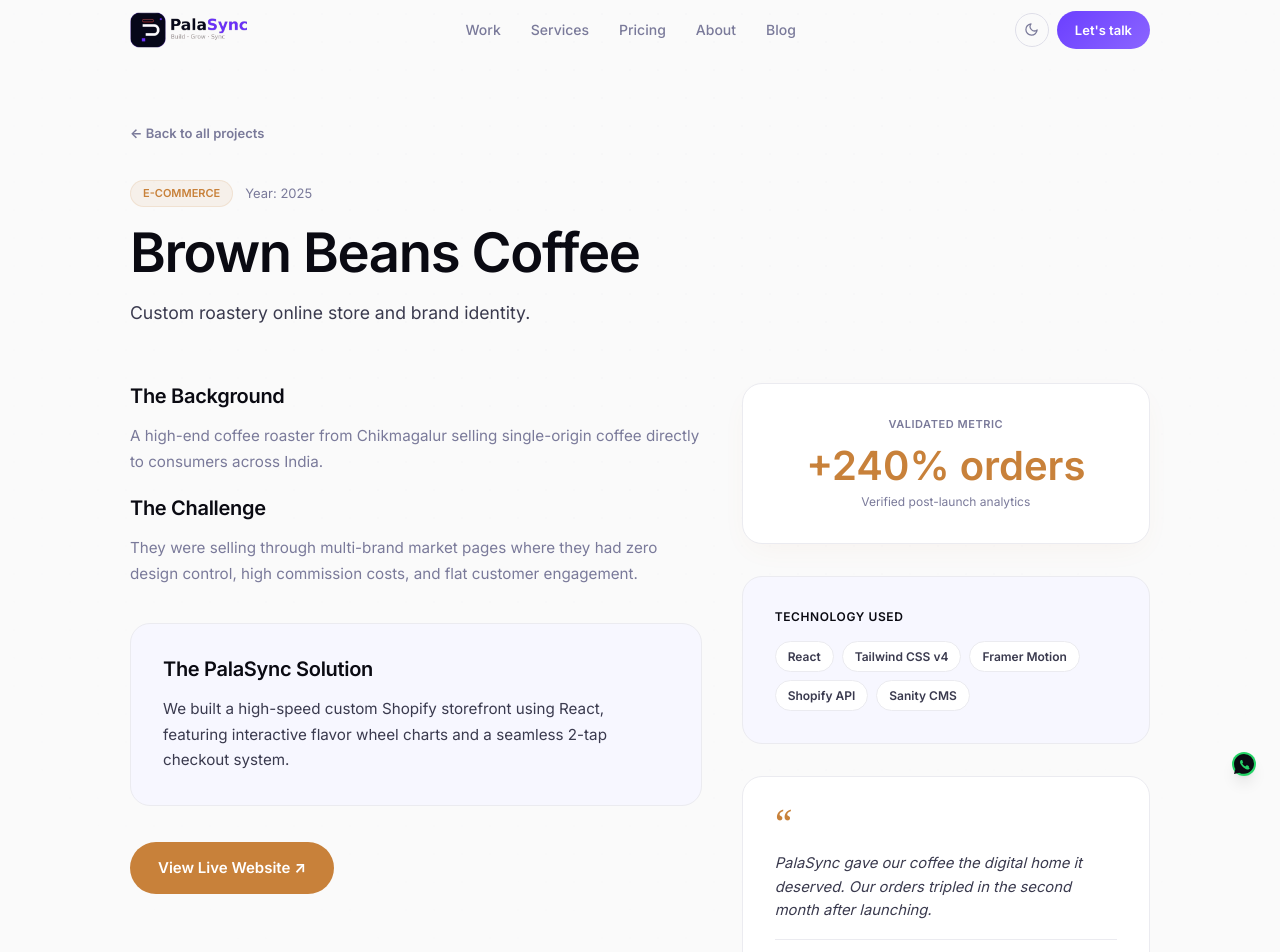
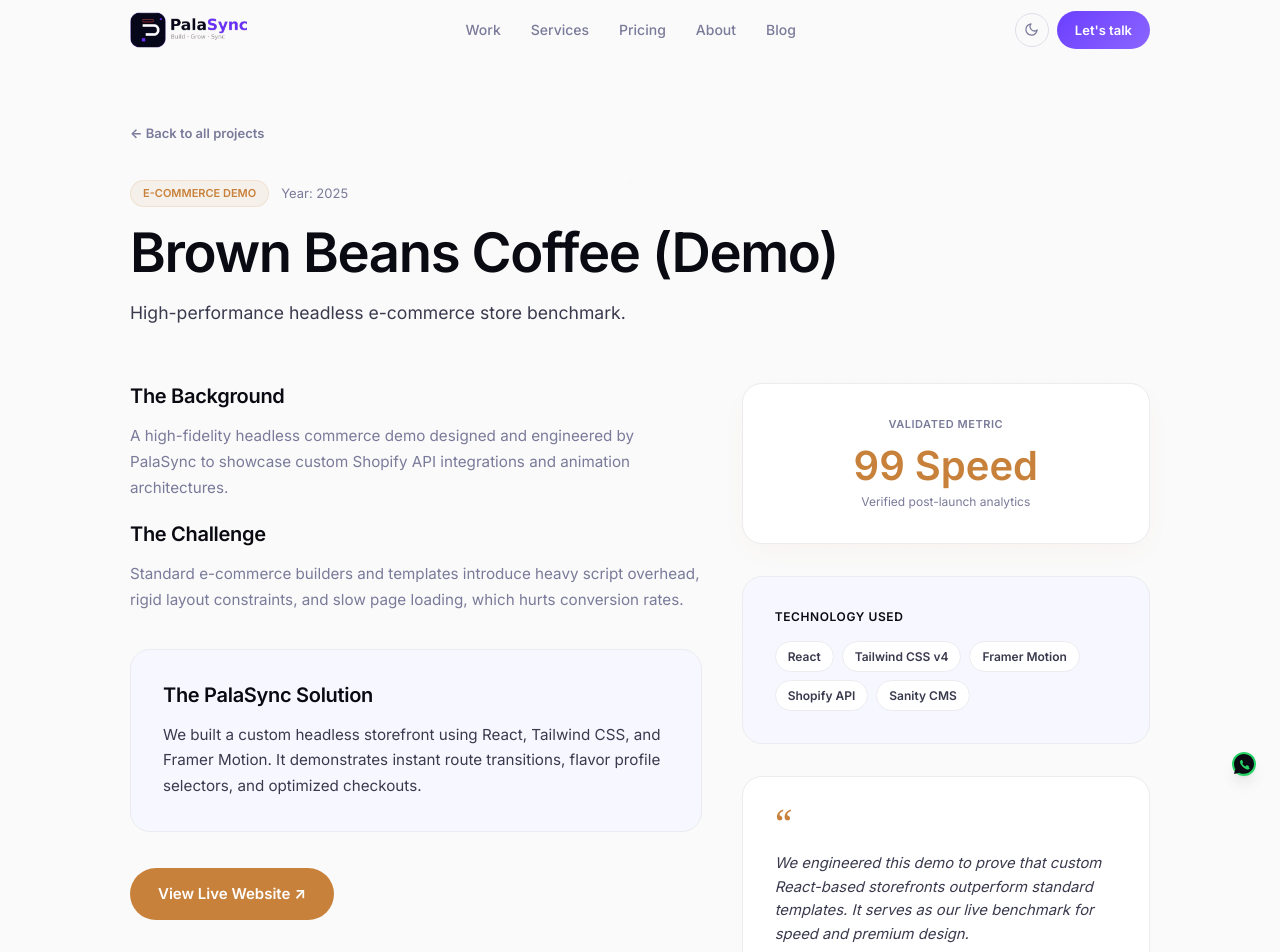
Before and after one commit to tush-art18/palasync-website, a React (Vite) app: page /work/brown-beans-coffee in a window 1280 px wide. Shown: the top 952 px of the page. Built offline with nearby package versions, Linux system fonts and the light colour scheme.

Commit message:
Rebranding Brown Beans Coffee to demo project and resolving merge conflicts

```diff
--- a/src/App.tsx
+++ b/src/App.tsx
@@ -8,6 +8,8 @@
 import Footer from './components/layout/Footer'
 import WhatsAppButton from './components/layout/WhatsAppButton'
 import CustomCursor from './components/layout/CustomCursor'
+
+// UI
 import ExitIntentModal from './components/ui/ExitIntentModal'
 
 // Pages
--- a/src/pages/Home.tsx
+++ b/src/pages/Home.tsx
@@ -41,14 +41,14 @@
 const WORK = [
   { n: '01', name: 'WoW Saplings',       cat: 'SaaS Dashboard · Web App', stat: '3× traffic / 30d',  year: '2026', desc: 'Interactive EdTech portal with real-time class analytics',          href: '/work/wow-saplings',       accent: '#22C55E' },
   { n: '02', name: 'Client Portal Pro',  cat: 'Full-Stack Web App',       stat: '98 Lighthouse',      year: '2026', desc: 'Secure B2B collaboration platform with role-based access',          href: '/work/client-portal-pro',  accent: '#8B65FF' },
-  { n: '03', name: 'Brown Beans Coffee', cat: 'E-commerce · Branding',    stat: '+240% orders',       year: '2025', desc: 'Full brand identity and e-commerce conversion overhaul',           href: '/work/brown-beans-coffee', accent: '#C8813A' },
+  { n: '03', name: 'Brown Beans Coffee (Demo)', cat: 'E-commerce Demo',    stat: '99 Speed',           year: '2025', desc: 'High-performance headless e-commerce store and brand benchmark',   href: '/work/brown-beans-coffee', accent: '#C8813A' },
 ]
 
 const STATS = [
   { value: '10+',    label: 'Projects Delivered', sub: 'since 2025' },
   { value: '3 wks',  label: 'Average Delivery',   sub: 'fast without cutting corners' },
   { value: '100%',   label: 'Client Satisfaction', sub: 'zero refund requests' },
-  { value: '₹9,999', label: 'Starting Price',      sub: 'world-class quality, India rates' },
+  { value: '₹9,999', label: 'Web Developing Starting Price',      sub: 'world-class quality, India rates' },
 ]
 
 const PROCESS = [
--- a/src/pages/Work.tsx
+++ b/src/pages/Work.tsx
@@ -4,7 +4,6 @@
 import { Helmet } from 'react-helmet-async'
 
 const PROJECTS = [
-
   {
     slug: 'wow-saplings',
     name: 'WoW Saplings',
@@ -19,6 +18,7 @@
     problem: 'Distributing teacher training files and curriculum materials via email attachments and Google Drive was slow and unorganized.',
     solution: 'A secure, responsive portal dashboard built in React + TypeScript where teachers access assets, track lessons, and submit reviews.',
     tech: ['React', 'TypeScript', 'Tailwind CSS', 'PostgreSQL', 'Node.js'],
+    liveUrl: 'https://wowsaplingsschool.in',
     testimonial: {
       q: 'Our teachers love the dashboard interface. Materials distribution is now completely automated, saving us hours of manual admin.',
       author: 'Yasmeen S.',
@@ -39,6 +39,7 @@
     problem: 'Exchanging sensitive legal files and financial data via scattered email threads caused version confusion and security risks.',
     solution: 'A custom, clean portal application with file encryption, real-time sync comments, and clean layout task tracking.',
     tech: ['React', 'Supabase', 'Tailwind CSS v4', 'TypeScript', 'Crypto.js'],
+    liveUrl: 'https://netresh-satpute.vercel.app/',
     testimonial: {
       q: 'Our enterprise clients regularly praise the custom portal. It proves our technical capability during onboarding.',
       author: 'David L.',
@@ -47,24 +48,25 @@
   },
   {
     slug: 'brown-beans-coffee',
-    name: 'Brown Beans Coffee',
-    category: 'E-commerce',
+    name: 'Brown Beans Coffee (Demo)',
+    category: 'E-commerce Demo',
     catSlug: 'ecommerce',
-    desc: 'Custom roastery online store and brand identity.',
-    stat: '+240% orders',
+    desc: 'High-performance headless e-commerce store benchmark.',
+    stat: '99 Speed',
     year: '2025',
     accent: '#C8813A',
     bgGlow: 'rgba(200, 129, 58, 0.08)',
-    clientBg: 'A high-end coffee roaster from Chikmagalur selling single-origin coffee directly to consumers across India.',
-    problem: 'They were selling through multi-brand market pages where they had zero design control, high commission costs, and flat customer engagement.',
-    solution: 'We built a high-speed custom Shopify storefront using React, featuring interactive flavor wheel charts and a seamless 2-tap checkout system.',
+    clientBg: 'A high-fidelity headless commerce demo designed and engineered by PalaSync to showcase custom Shopify API integrations and animation architectures.',
+    problem: 'Standard e-commerce builders and templates introduce heavy script overhead, rigid layout constraints, and slow page loading, which hurts conversion rates.',
+    solution: 'We built a custom headless storefront using React, Tailwind CSS, and Framer Motion. It demonstrates instant route transitions, flavor profile selectors, and optimized checkouts.',
     tech: ['React', 'Tailwind CSS v4', 'Framer Motion', 'Shopify API', 'Sanity CMS'],
+    liveUrl: 'https://brownbeans.vercel.app',
     testimonial: {
-      q: 'PalaSync gave our coffee the digital home it deserved. Our orders tripled in the second month after launching.',
-      author: 'Vikram R.',
-      role: 'Founder, Brown Beans Coffee'
+      q: 'We engineered this demo to prove that custom React-based storefronts outperform standard templates. It serves as our live benchmark for speed and premium design.',
+      author: 'Palase',
+      role: 'Founder, PalaSync'
     }
-  },
+  }
 ]
 
 type Project = typeof PROJECTS[number]
@@ -370,7 +372,7 @@
                     {/* Live project CTA */}
                     <div>
                       <a
-                        href="https://wowsaplingsschool.in"
+                        href={project.liveUrl}
                         target="_blank"
                         rel="noreferrer"
                         className="btn btn-primary"
```
Also changed, not shown: src/components/layout/Navbar.tsx (+9 -9 lines).
